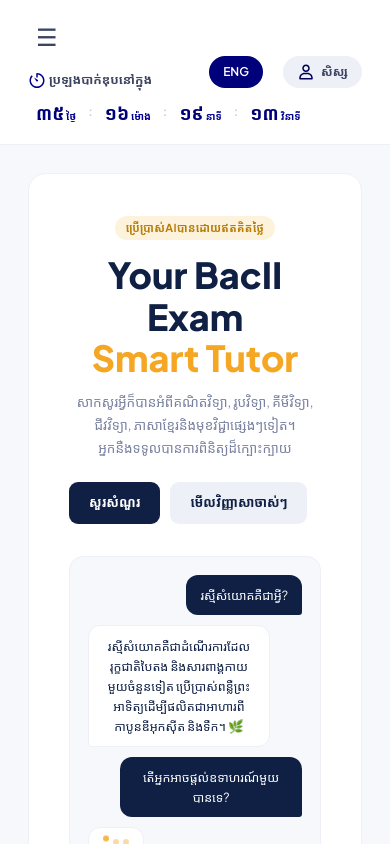
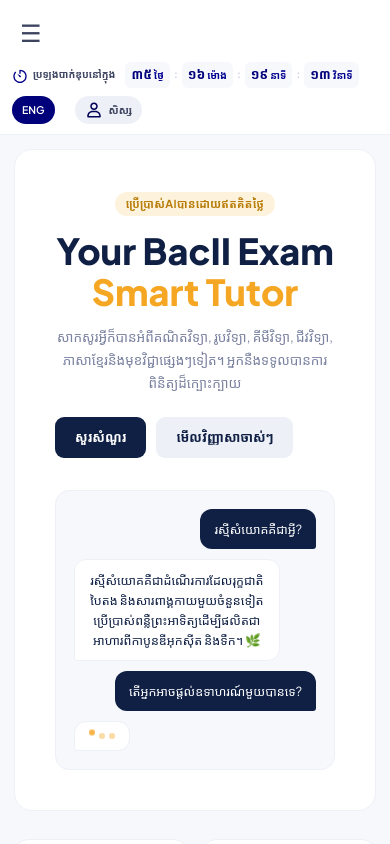
Before and after one commit to SambathHim/BacII-SmartTutor, a Vue app: page / in a window 390 px wide. Shown: the top 844 px of the page. Built offline with nearby package versions, Linux system fonts and the light colour scheme.

Commit message:
Changed the entire style in App

```diff
--- a/src/App.vue
+++ b/src/App.vue
@@ -199,63 +199,82 @@ export default {
 </script>
 
 <style>
+:root {
+  --sidebar-w: 260px;
+}
+
+.layout {
+  display: flex;
+  min-height: 100vh;
+}
+
+.main-wrap {
+  margin-left: var(--sidebar-w);
+  flex: 1;
+  display: flex;
+  flex-direction: column;
+  min-height: 100vh;
+  width: calc(100% - var(--sidebar-w));
+}
+
+.content {
+  padding: 28px;
+  flex: 1;
+  min-width: 0;
+}
+
+.topbar {
+  background: var(--white);
+  border-bottom: 1px solid var(--gray-100);
+  padding: 14px 28px;
+  display: flex;
+  align-items: center;
+  justify-content: space-between;
+  gap: 16px;
+  position: sticky;
+  top: 0;
+  z-index: 5;
+  flex-wrap: wrap;
+}
+
+.topbar-left {
+  display: flex;
+  align-items: center;
+  gap: 12px;
+  flex-wrap: wrap;
+  min-width: 0;
+}
+
 .topbar-countdown {
   display: flex;
   align-items: center;
   gap: 10px;
   min-width: 0;
+  flex-wrap: wrap;
 }
+
 .tc-label-row {
-    display: flex;
-    flex-direction: row;
-    align-items: center;
-    gap: 3px;
-  }
-@media (max-width: 1024px) {
-  .topbar-countdown {
-    flex-direction: row;
-    flex-wrap: wrap;
-    align-items: center;
-    gap: 6px;
-  }
-  .tc-chips {
-    flex-wrap: wrap;
-  }
+  display: flex;
+  flex-direction: row;
+  align-items: center;
+  gap: 5px;
+  flex-shrink: 0;
 }
-@media (max-width: 768px) {
-  .topbar-countdown-icon {
-    width: 18px;
-    height: 18px;
-  }
-  .topbar-countdown {
-    gap: 6px;
-  }
-  .tc-label,
-  .tc-num,
-  .tc-unit {
-    font-size: 13px;
-  }
+
+.tc-chips {
+  display: flex;
+  align-items: center;
+  gap: 4px;
+  flex-wrap: wrap;
 }
-@media (max-width: 480px) {
-  .topbar-countdown-icon {
-    width: 18px;
-    height: 18px;
-  }
-  .topbar-countdown {
-    flex-direction: row;
-    flex-wrap: wrap;
-    align-items: center;
-    gap: 6px;
-  }
-  .tc-label,
-  .tc-num,
-  .tc-unit {
-    font-size: 11px;
-  }
-  .tc-chips {
-    flex-wrap: wrap;
-    gap: 4px;
-  }
+
+.tc-chip {
+  display: flex;
+  align-items: baseline;
+  gap: 2px;
+  border-radius: 6px;
+  padding: 4px 8px;
+  background: var(--gray-50, #f4f6fb);
 }
 
 .tc-icon {
@@ -268,21 +287,6 @@ export default {
   font-weight: 700;
   color: var(--gray-700);
   white-space: nowrap;
-}
-
-.tc-chips {
-  display: flex;
-  align-items: center;
-  gap: 4px;
-  flex-shrink: 0;
-}
-
-.tc-chip {
-  display: flex;
-  align-items: baseline;
-  gap: 2px;
-  border-radius: 6px;
-  padding: 4px 8px;
 }
 
 .tc-num {
@@ -306,6 +310,7 @@ export default {
 
 .topbar-user {
   display: flex;
+  align-items: center;
   background: var(--gray-100);
   padding: 7px 14px;
   border-radius: 20px;
@@ -315,65 +320,60 @@ export default {
   white-space: nowrap;
   flex-shrink: 0;
 }
+
 .topbar-user-icon {
   margin-right: 6px;
   color: rgb(0, 0, 86);
 }
 
-.content {
-  padding: 28px;
-  flex: 1;
-  min-width: 0;
+.topbar-change-lang-en,
+.topbar-change-lang-kh {
+  padding: 7px 14px;
+  border-radius: 20px;
+  font-size: 12px;
+  font-weight: 600;
+  color: white;
+  cursor: pointer;
+  transition: all 0.15s;
+  white-space: nowrap;
+  flex-shrink: 0;
 }
 
-:root {
-  --sidebar-w: 260px;
+.topbar-change-lang-en {
+  background: rgb(0, 0, 122);
+}
+.topbar-change-lang-kh {
+  background: rgb(123, 0, 0);
+}
+.topbar-change-lang-en:hover {
+  background: rgb(0, 0, 86);
 }
 
-.layout {
-  display: flex;
-  min-height: 100vh;
+.mobile-toggle,
+.mobile-close {
+  display: none;
+  background: none;
+  border: none;
+  cursor: pointer;
 }
 
 .mobile-toggle {
-  display: none;
-  background: none;
-  border: none;
   font-size: 24px;
-  cursor: pointer;
   color: var(--gray-700);
   padding: 4px 8px;
 }
 
 .mobile-close {
-  display: none;
-  background: none;
-  border: none;
   color: #8fa3c8;
   font-size: 20px;
   margin-left: auto;
-  cursor: pointer;
 }
 
 .sidebar-overlay {
   position: fixed;
-  top: 0;
-  left: 0;
-  right: 0;
-  bottom: 0;
+  inset: 0;
   background: rgba(0, 0, 0, 0.4);
   z-index: 9;
-}
-
-.topbar-left {
-  display: flex;
-  align-items: center;
-  gap: 12px;
-  flex-wrap: wrap;
-}
-
-.cursor-pointer {
-  cursor: pointer;
 }
 
 .sidebar {
@@ -389,6 +389,7 @@ export default {
   bottom: 0;
   z-index: 10;
   transition: transform 0.3s ease;
+  overflow-y: auto;
 }
 
 .brand {
@@ -429,7 +430,6 @@ export default {
   margin-top: 5px;
   display: flex;
   align-items: center;
-  justify-content: flex-start;
   gap: 9px;
   padding: 10px 12px;
   border-radius: 9px;
@@ -450,54 +450,6 @@ export default {
   font-weight: 700;
 }
 
-.nav-icon-home {
-  font-size: 15px;
-  display: inline-flex;
-  align-items: center;
-  line-height: 1;
-  color: white;
-}
-.nav-icon-chatbot {
-  font-size: 15px;
-  display: inline-flex;
-  align-items: center;
-  line-height: 1;
-  color: rgb(0, 123, 255);
-}
-.nav-icon-passtests {
-  font-size: 15px;
-  display: inline-flex;
-  align-items: center;
-  line-height: 1;
-  color: #a07800;
-}
-.nav-icon-calculator {
-  font-size: 15px;
-  display: inline-flex;
-  align-items: center;
-  line-height: 1;
-  color: #ffc107;
-}
-.nav-icon-quiz {
-  font-size: 15px;
-  display: inline-flex;
-  align-items: center;
-  line-height: 1;
-  color: rgb(40, 167, 69);
-}
-.nav-icon-about {
-  font-size: 15px;
-  display: inline-flex;
-  align-items: center;
-  line-height: 1;
-  color: red;
-}
-.nav-icon {
-  font-size: 15px;
-  display: inline-flex;
-  align-items: center;
-  line-height: 1;
-}
 .sidebar-card {
   margin-top: auto;
   background: var(--navy-mid);
@@ -531,78 +483,9 @@ export default {
   border-radius: 7px;
   transition: opacity 0.15s;
 }
-.topbar-change-lang-en {
-  padding: 7px 14px;
-  border-radius: 20px;
-  font-size: 12px;
-  font-weight: 600;
-  background: rgb(0, 0, 122);
-  color: white;
-  cursor: pointer;
-  transition: all 0.15s;
-}
-.topbar-change-lang-kh {
-  padding: 7px 14px;
-  border-radius: 20px;
-  font-size: 12px;
-  font-weight: 600;
-  background: rgb(123, 0, 0);
-  color: white;
-  cursor: pointer;
-  transition: all 0.15s;
-}
-.topbar-change-lang-en:hover {
-  background: rgb(0, 0, 86);
-}
-.topbar-change-lang-en.active {
-  background: var(--blue-950);
-}
-.main-wrap {
-  margin-left: var(--sidebar-w);
-  flex: 1;
-  display: flex;
-  flex-direction: column;
-  min-height: 100vh;
-  width: calc(100% - var(--sidebar-w));
-}
 
-.topbar {
-  background: var(--white);
-  border-bottom: 1px solid var(--gray-100);
-  padding: 14px 28px;
-  display: flex;
-  align-items: center;
-  justify-content: space-between;
-  position: sticky;
-  top: 0;
-  z-index: 5;
-}
-
-.topbar-page {
-  font-weight: 700;
-  font-size: 14px;
-  color: var(--gray-700);
-}
-
-.topbar-user {
-  background: var(--gray-100);
-  padding: 7px 14px;
-  border-radius: 20px;
-  font-size: 12px;
-  font-weight: 600;
-  color: var(--gray-700);
-}
-
-.content {
-  padding: 28px;
-  flex: 1;
-}
-
-@media (max-width: 1023px) {
-  .mobile-toggle {
-    display: block;
-  }
-
+@media (max-width: 1024px) {
+  .mobile-toggle,
   .mobile-close {
     display: block;
   }
@@ -619,5 +502,113 @@ export default {
   .sidebar--open {
     transform: translateX(0);
   }
+
+  .topbar {
+    padding: 12px 20px;
+  }
+
+  .content {
+    padding: 22px;
+  }
+}
+
+@media (max-width: 768px) {
+  .topbar {
+    padding: 10px 16px;
+    gap: 10px;
+  }
+
+  .topbar-countdown-icon {
+    width: 18px;
+    height: 18px;
+  }
+
+  .tc-label,
+  .tc-num,
+  .tc-unit {
+    font-size: 12px;
+  }
+
+  .tc-num {
+    font-size: 15px;
+  }
+
+  .content {
+    padding: 18px;
+  }
+
+  .topbar-user span {
+    display: none;
+  }
+}
+
+@media (max-width: 480px) {
+  .topbar {
+    padding: 10px 12px;
+    flex-direction: row;
+    flex-wrap: wrap;
+    row-gap: 8px;
+  }
+
+  .topbar-left {
+    gap: 8px;
+  }
+
+  .topbar-countdown-icon {
+    width: 16px;
+    height: 16px;
+  }
+
+  .tc-label,
+  .tc-num,
+  .tc-unit {
+    font-size: 10px;
+  }
+
+  .tc-num {
+    font-size: 13px;
+  }
+
+  .tc-chip {
+    padding: 3px 6px;
+  }
+
+  .tc-sep {
+    font-size: 10px;
+  }
+
+  .topbar-user,
+  .topbar-change-lang-en,
+  .topbar-change-lang-kh {
+    padding: 5px 10px;
+    font-size: 10.5px;
+  }
+
+  .content {
+    padding: 14px;
+  }
+
+  .brand-name {
+    font-size: 15px;
+  }
+
+  .brand-sub {
+    font-size: 10px;
+  }
+}
+
+@media (max-width: 380px) {
+  .tc-label {
+    display: none;
+  }
+
+  .topbar-user {
+    padding: 5px 8px;
+  }
+
+  .topbar-user svg + span,
+  .topbar-user {
+    font-size: 10px;
+  }
 }
 </style>
```
